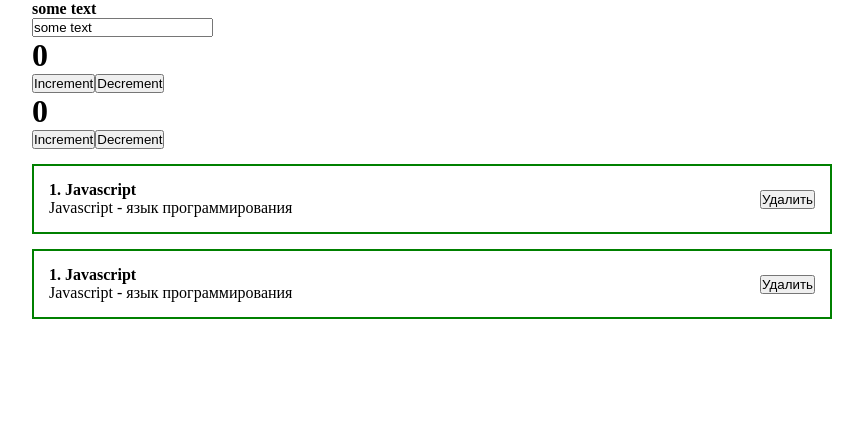
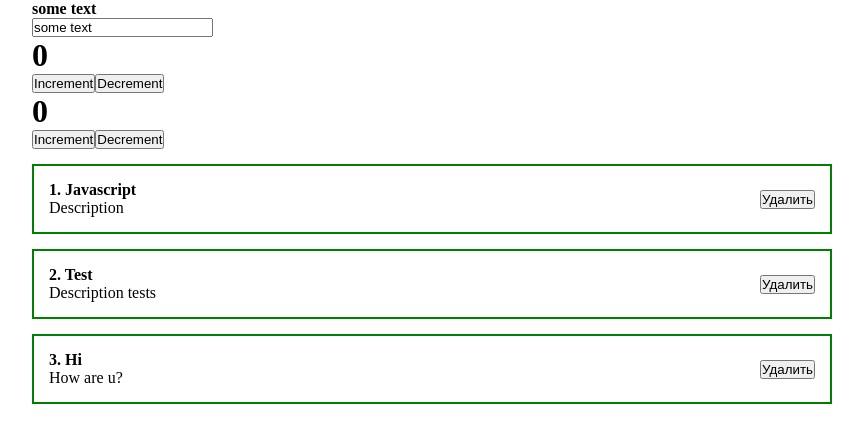
Before and after one commit to dmitry92ahv/learnReact, a React (Create React App) app in the folder my-app/: page / in a window 1280 px wide. Shown: the top 442 px of the page, without its empty margins (208-1071 px from the left). Built offline with nearby package versions, Linux system fonts and the light colour scheme.

Commit message:
learn props

```diff
--- a/my-app/src/App.js
+++ b/my-app/src/App.js
@@ -19,11 +19,12 @@
         ></input>
 
         <Counter/>
-
         <ClassCounter/>
 
-        <PostItem/>
-        <PostItem/>
+
+        <PostItem post = {{id: 1, title: 'Javascript', body: 'Description'}}/>
+        <PostItem post = {{id: 2, title: 'Test', body: 'Description tests'}}/>
+        <PostItem post = {{id: 3, title: 'Hi', body: 'How are u?'}}/>
     </div>
 
 
--- a/my-app/src/components/PostItem.jsx
+++ b/my-app/src/components/PostItem.jsx
@@ -1,12 +1,13 @@
 import React from "react";
 
-const PostItem =() =>{
+const PostItem =(props) =>{
+    console.log(props);
     return(
     <div className="post">
         <div className="post__content">
-          <strong>1. Javascript</strong>
+          <strong>{props.post.id}. {props.post.title}</strong>
           <div>
-            Javascript - язык программирования
+              {props.post.body}
           </div>
 
         </div>
```
